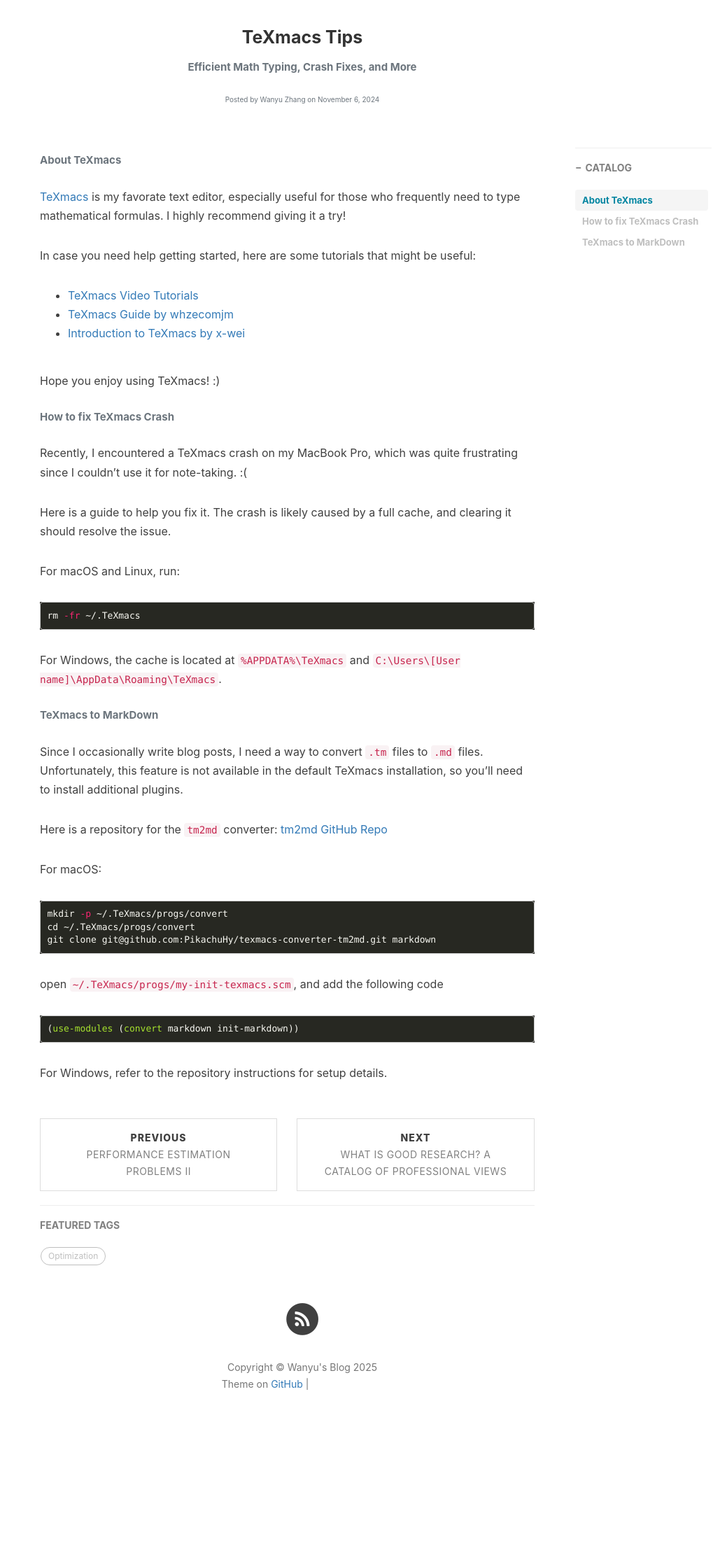
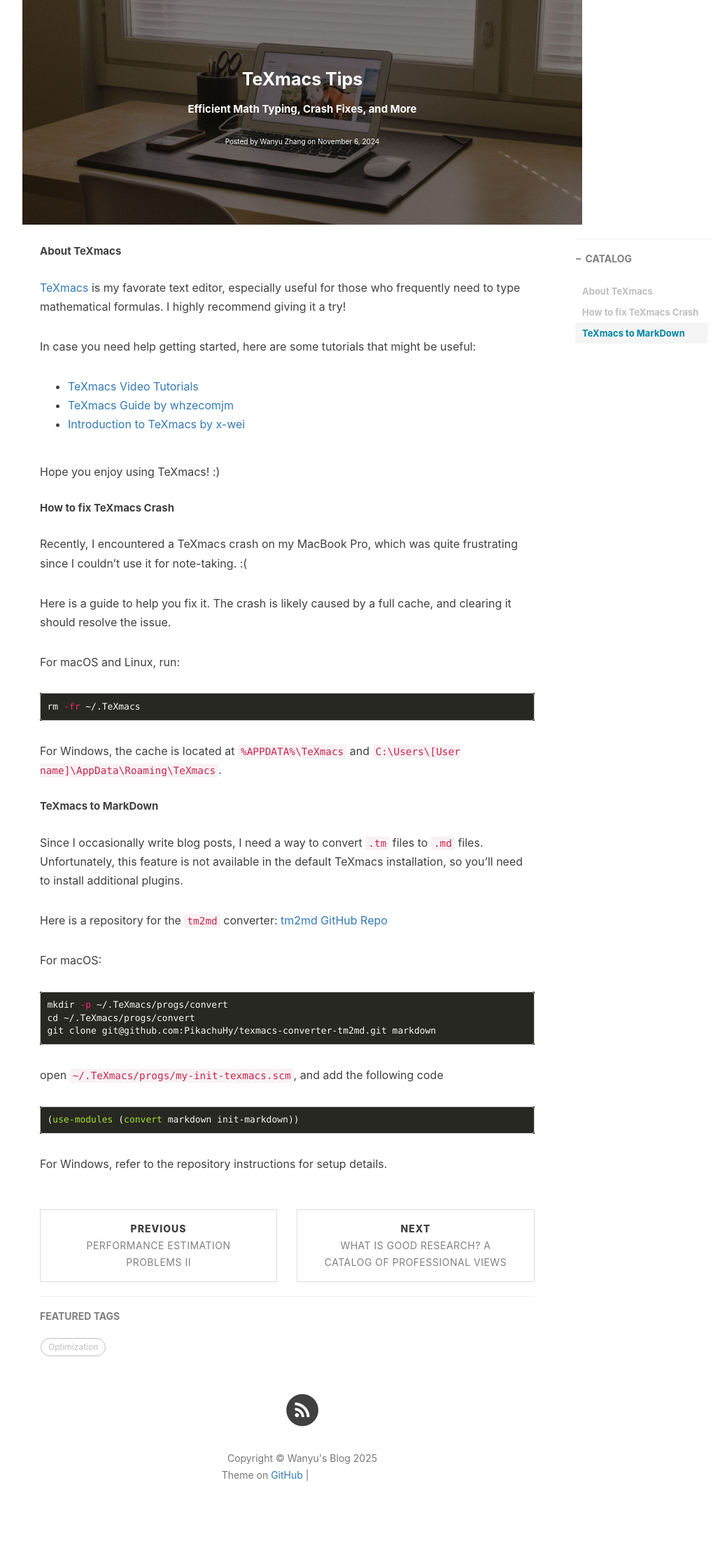
Before and after one commit to zwyhahaha/zwyhahaha.github.io, a Jekyll site: the page built from _posts/2024-11-06-TeXmacs-Tips.md, in a window 1280 px wide. Shown: the whole page at 70% size, without its empty margins (208-1237 px from the left). Built offline with Jekyll 4.4.1, drawn with Linux system fonts in a browser that asks for light colours; nearby versions of some CDN libraries; comment, search, counter and statistics services are not loaded; before the commit the page ends 2082 px from its top, so only the background shows below that; grey boxes are pictures that could not be loaded.

Commit message:
post_layout

```diff
--- a/_layouts/post.html
+++ b/_layouts/post.html
@@ -8,22 +8,24 @@
 <style>
     .post-header {
         text-align: center;
-        margin: 40px auto;
+        margin: 0 auto;
         max-width: 800px;
+        padding: 80px 20px;
+        background-image: url('{{ site.baseurl }}/{% if page.header-img %}{{ page.header-img }}{% else %}{{ site.header-img }}{% endif %}');
+        background-size: cover;
+        background-position: center;
+        color: white;
     }
     h1 {
         font-size: 2.5rem;
-        color: #333;
         margin-bottom: 10px;
     }
     h2 {
         font-size: 1.5rem;
-        color: #6c757d;
         margin-bottom: 15px;
     }
     .meta {
         font-size: 1rem;
-        color: #6c757d;
     }
 </style>
 
```
Also changed, not shown: 1 other file.
